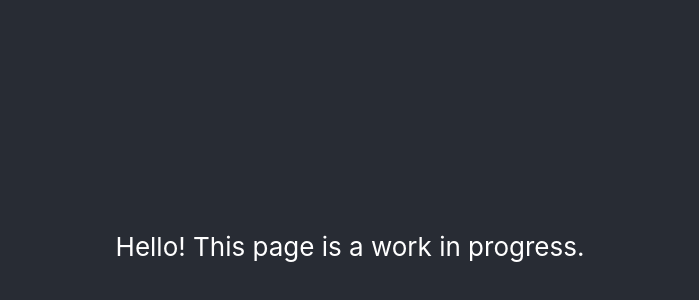
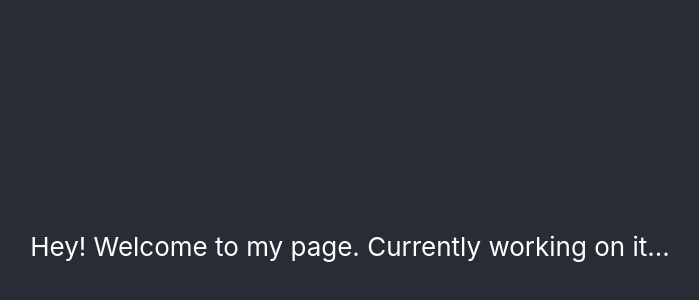
Before and after one commit to annechung/personal-website, a React (Create React App) app: page / in a window 1280 px wide. Shown: the part 154-454 px from the top of the page, without its empty margins (290-989 px from the left). Built offline with nearby package versions, Linux system fonts and the light colour scheme.

Commit message:
Create workflow.yml

```diff
--- a/src/App.js
+++ b/src/App.js
@@ -1,11 +1,10 @@
-import logo from './logo.svg';
 import './App.css';
 
 function App() {
   return (
     <div className="App">
       <header className="App-header">
-        Hello! This page is a work in progress.
+        Hey! Welcome to my page. Currently working on it...
       </header>
     </div>
   );
```
